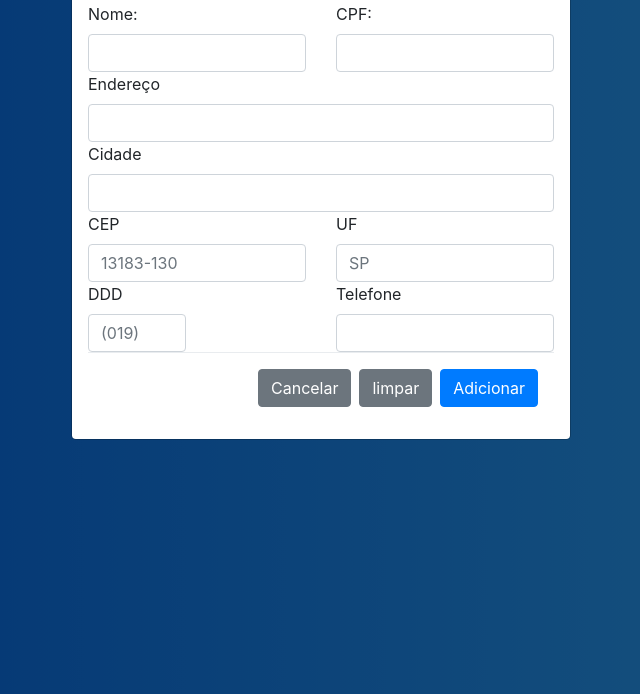
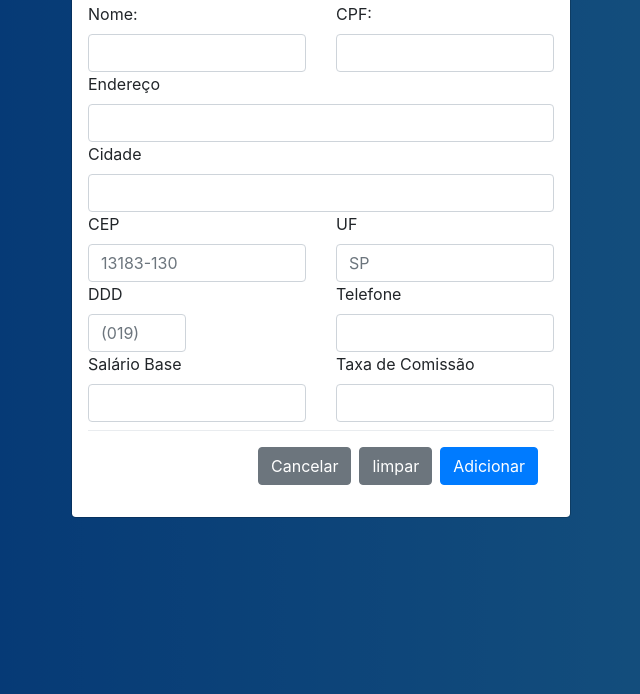
Before and after one commit to feantuns/impressionante-3d, a PHP site: page /impressionante3D-ADM/menu_adm.php in a window 1280 px wide, after a click on "Adicionar Vendedor". Shown: the part 106-800 px from the top of the page, without its empty margins (319-959 px from the left). Run offline with PHP 8.4, Linux system fonts and the light colour scheme; data that the repository does not hold is empty; some libraries are stand-ins or nearby versions.

Commit message:
Update menu_adm.php

```diff
--- a/menu_adm.php
+++ b/menu_adm.php
@@ -60,7 +60,7 @@
 
     <header>
         <nav class="navbar navbar-expand-lg navbar-dark bg-dark">
-            <a class="navbar-brand" href="#">Impressionante 3D</a>
+            <a class="navbar-brand" href="index.php">Impressionante 3D</a>
             <button class="navbar-toggler" type="button" data-toggle="collapse" data-target="#navbarNavAltMarkup" aria-controls="navbarNavAltMarkup" aria-expanded="false" aria-label="Alterna navegação">
                 <span class="navbar-toggler-icon"></span>
             </button>
@@ -157,8 +157,19 @@
                             <div class="col">
                                 <label> Telefone </label> <input type="number" class="form-control" id="ddd_vend" maxlength="9">
                             </div>
+                        </div>
 
+
+                        <div class="row">
+                            <div class="col">
+                                <label> Salário Base </label> <input type="number" class="form-control" id="salario_base">
+                            </div>
+                            <div class="col mb-2">
+                                <label> Taxa de Comissão </label> <input type="number" class="form-control" id="taxa_comissao">
+                            </div>
                         </div>
+
+
                         <div class="modal-footer">
                             <button type="button" class="btn btn-secondary" data-dismiss="modal">Cancelar</button>
                             <button type="reset" class="btn btn-secondary">limpar</button>
@@ -219,6 +230,16 @@
                             </div>
 
                         </div>
+
+                            <div class="row">
+                            <div class="col">
+                                <label> Limite de Crédito </label> <input type="number" class="form-control" id="lim_cred">
+                            </div>
+                            <div class="col mb-2">
+                                <label> Crédito Disponível </label> <input type="number" class="form-control" id="cred_disp">
+                            </div>
+                        </div>
+
                         <div class="modal-footer">
                             <button type="button" class="btn btn-secondary" data-dismiss="modal">Cancelar</button>
                             <button type="reset" class="btn btn-secondary">limpar</button>
```
